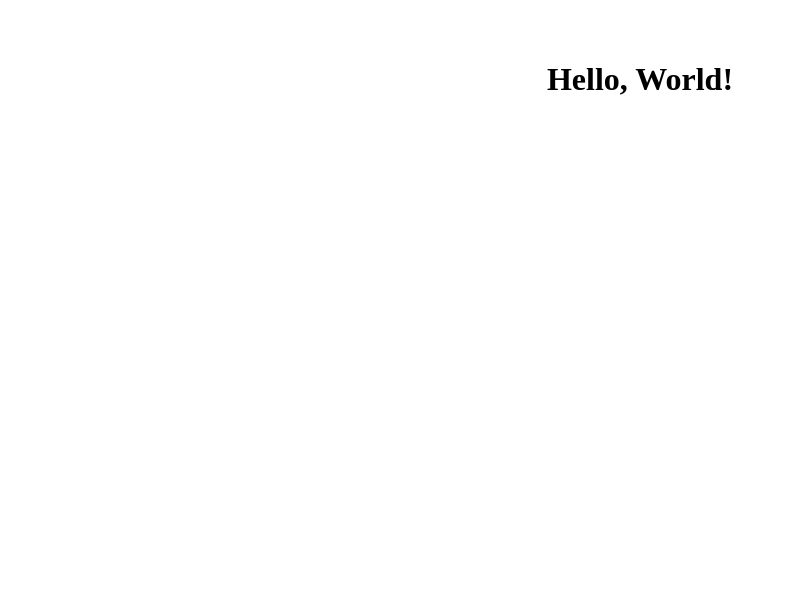
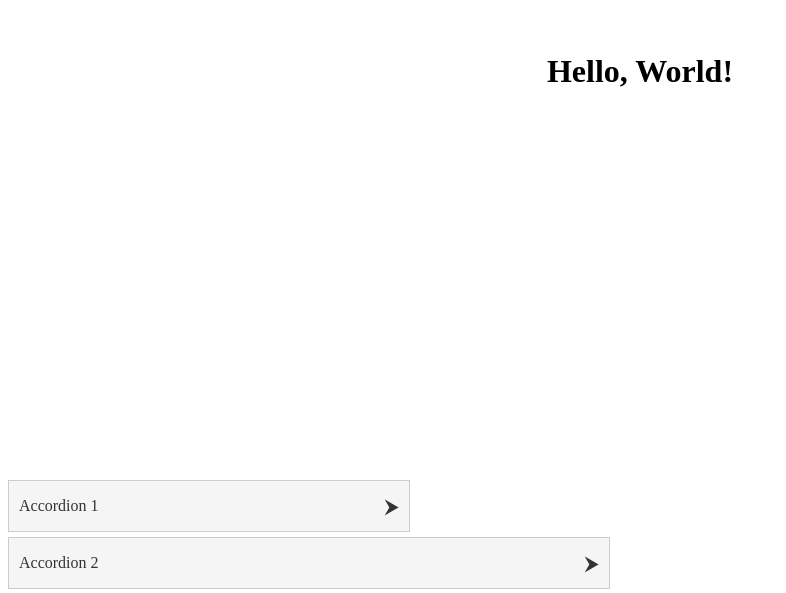
Before and after one commit to kartik-fsd/profile_, a React (Vite) app: page / in a window 1280 px wide. Shown: the part 328-921 px from the top of the page, without its empty margins (0-786 px from the left). Before the commit the page ends 816 px from the top, so only its background shows below. Built offline with nearby package versions, Linux system fonts and the light colour scheme.

Commit message:
Accordian question solved

```diff
--- a/src/App.css
+++ b/src/App.css
@@ -1,36 +1,3 @@
-.typeface-container {
-    text-align: center;
-    margin-top: 50px;
-  }
-
-  .animated-text {
-    font-size: 3em;
-    font-family: 'Arial', sans-serif;
-    animation: textAnimation 1s ease-in-out infinite alternate; /* Define animation */
-  }
-
-  @keyframes textAnimation {
-    0% {
-      transform: scale(1);
-    }
-    100% {
-      transform: scale(1.1);
-    }
-  }
-
-  .video-background {
-    position: relative;
-    width: 100%;
-    height: 100vh;
-    overflow: hidden;
-  }
-
-  .video {
-    width: 100%;
-    height: 100%;
-    object-fit: cover; /* Ensures the video covers the entire container */
-  }
-
   .content {
     position: absolute;
     top: 50%;
@@ -38,3 +5,7 @@
     transform: translate(-50%, -50%);
     /* Other styles for your content */
   }
+
+  .video-background{
+    height: 100vh;
+  }
--- a/src/App.jsx
+++ b/src/App.jsx
@@ -1,6 +1,8 @@
 import { motion } from "framer-motion";
 import "./App.css"
+import Accordion from "./Components/accordian/accordion";
 const App = () => {
+
   return (
     <>
       <div className="video-background">
@@ -15,6 +17,7 @@ const App = () => {
           </motion.div>
         </div>
       </div>
+      <Accordion/>
     </>
   );
 };
--- /dev/null
+++ b/src/Components/accordian/Accordian-Item/AccordionItem.jsx
@@ -0,0 +1,42 @@
+import PropTypes from 'prop-types';
+import { useState } from 'react';
+import "./accordion.css";
+
+function AccordionItem({ title, content ,size}) {
+  const [open, setOpen] = useState(false);
+
+  const handleClick = () => {
+    setOpen((prev) => !prev);
+  };
+const setSize = () =>{
+  if(size === "sm"){
+    return "400px";
+  }
+  else if(size === "md"){
+    return "600px";
+  }
+  else if(size === "lg"){
+    return "800px";
+  }
+}
+  return (
+    <div className={`Accordion-bar ${open ? 'open' : ''}`} onClick={handleClick} style={{width:setSize()}}>
+      <div className="Accordion-header">
+        <header>{title}</header>
+        <p className="Arrow-end">{open ? <span>&#11167;</span> : <span>&#11166;</span>}</p>
+      </div>
+
+      <div className="Accordion-container">
+        <p>{content}</p>
+      </div>
+    </div>
+  );
+}
+
+AccordionItem.propTypes = {
+  content: PropTypes.string.isRequired,
+  title: PropTypes.string.isRequired,
+  size :PropTypes.string.isRequired
+};
+
+export default AccordionItem;
--- /dev/null
+++ b/src/Components/accordian/Accordian-Item/accordion.css
@@ -0,0 +1,36 @@
+.Accordion-bar {
+    border: 1px solid #ccc;
+    margin-bottom: 5px;
+    cursor: pointer;
+  }
+
+  /* Accordion header */
+  .Accordion-header {
+    display: flex;
+    align-items: center;
+    justify-content: space-between;
+    padding: 10px;
+    background-color: #f5f5f5;
+    color: #333;
+    height: 30px;
+  }
+
+  /* Arrow icon */
+  .Arrow-end {
+    font-size: 20px;
+  }
+
+  /* Accordion content */
+  .Accordion-container {
+    padding: 10px;
+    background-color: #fff;
+    display: none;
+    max-height: 0;
+    transition: max-height 0.6s cubic-bezier(0.33, 1, 0.68, 1);
+  }
+
+  /* Styling for expanded content */
+  .Accordion-bar.open .Accordion-container {
+    display: block;
+    max-height: 1000px;
+  }
--- /dev/null
+++ b/src/Components/accordian/accordion.jsx
@@ -0,0 +1,118 @@
+/* eslint-disable react/prop-types */
+// Build a fully accessible accordion component with keyboard support according to ARIA specifications.
+
+import AccordionItem from "./Accordian-Item/AccordionItem";
+
+function Accordion() {
+
+
+  return (
+    <div className="Accordion-wrapper">
+      <AccordionItem
+        title="Accordion 1"
+        content="Lorem ipsum dolor sit amet, consectetur adipiscing elit."
+        size ="sm"
+      />
+      <AccordionItem
+        title="Accordion 2"
+        content="Sed do eiusmod tempor incididunt ut labore et dolore magna aliqua."
+        size="md"
+      />
+      <AccordionItem
+        title="Accordion 3"
+        content="Ut enim ad minim veniam, quis nostrud exercitation ullamco laboris."
+        size = "lg"
+      />
+    </div>
+  );
+}
+
+export default Accordion;
+
+// import  { useState } from 'react';
+// import './Accordion.css';
+
+// const AccordionItem = ({ title, content, expanded, index, handleItemClick }) => {
+//   const handleClick = () => {
+//     handleItemClick(index);
+//   };
+
+//   return (
+//     <div className="accordion-item" role="presentation">
+//       <button
+//         className={`accordion-header ${expanded ? 'expanded' : ''}`}
+//         onClick={handleClick}
+//         aria-expanded={expanded}
+//         aria-controls={`content-${index}`}
+//       >
+//         {title}
+//       </button>
+//       <div
+//         id={`content-${index}`}
+//         className={`accordion-content ${expanded ? 'expanded' : ''}`}
+//         role="region"
+//         aria-labelledby={`content-${index}`}
+//         hidden={!expanded}
+//       >
+//         {content}
+//       </div>
+//     </div>
+//   );
+// };
+
+// const Accordion = ({ items }) => {
+//   const [activeIndex, setActiveIndex] = useState(null);
+
+//   const handleItemClick = (index) => {
+//     setActiveIndex((prevIndex) => (prevIndex === index ? null : index));
+//   };
+
+//   const handleKeyDown = (event, index) => {
+//     const currentIndex = index;
+//     const lastIndex = items.length - 1;
+
+//     switch (event.key) {
+//       case 'ArrowUp':
+//         event.preventDefault();
+//         handleItemClick(currentIndex > 0 ? currentIndex - 1 : lastIndex);
+//         break;
+//       case 'ArrowDown':
+//         event.preventDefault();
+//         handleItemClick(currentIndex < lastIndex ? currentIndex + 1 : 0);
+//         break;
+//       case 'Home':
+//         event.preventDefault();
+//         handleItemClick(0);
+//         break;
+//       case 'End':
+//         event.preventDefault();
+//         handleItemClick(lastIndex);
+//         break;
+//       case 'Enter':
+//       case 'Space':
+//         handleItemClick(currentIndex);
+//         break;
+//       default:
+//         break;
+//     }
+//   };
+
+//   return (
+//     <div className="accordion" role="tablist">
+//       {items.map((item, index) => (
+//         <AccordionItem
+//           key={index}
+//           index={index}
+//           title={item.title}
+//           content={item.content}
+//           expanded={activeIndex === index}
+//           handleItemClick={handleItemClick}
+//           onKeyDown={(event) => handleKeyDown(event, index)}
+//           tabIndex={0}
+//         />
+//       ))}
+//     </div>
+//   );
+// };
+
+// export default Accordion;
```
